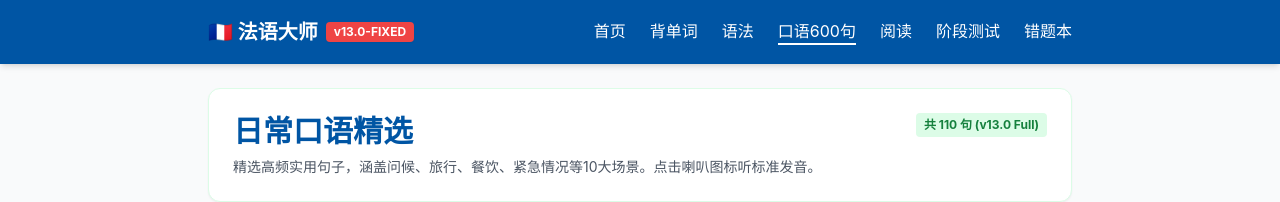
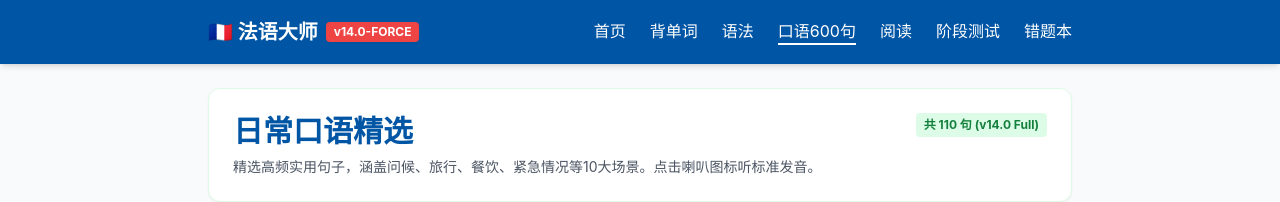
Before and after one commit to clairewang0620-netizen/French, a React (Vite) app: page /#/phrases in a window 1280 px wide. Shown: the top 202 px of the page. Built offline with nearby package versions, Linux system fonts and the light colour scheme.

Commit message:
feat: Update version to v14.0-FORCE
Updates the application version to v14.0-FORCE across the build, title, and component metadata. This reflects a forced update or a significant new release.

```diff
--- a/index.html
+++ b/index.html
@@ -5,15 +5,15 @@
     <meta charset="UTF-8" />
     <meta name="viewport" content="width=device-width, initial-scale=1.0, maximum-scale=1.0, user-scalable=no" />
 
-    <!-- Build Timestamp: v13.0-FIXED -->
-    <meta name="build-version" content="v13.0" />
+    <!-- Build Timestamp: v14.0-FORCE -->
+    <meta name="build-version" content="v14.0-FORCE" />
 
     <!-- 强制禁止缓存 (Browser Level) -->
     <meta http-equiv="Cache-Control" content="no-cache, no-store, must-revalidate" />
     <meta http-equiv="Pragma" content="no-cache" />
     <meta http-equiv="Expires" content="0" />
 
-    <title>法语大师 | French Master v13.0</title>
+    <title>法语大师 | French Master v14.0</title>
     <meta name="description" content="零基础法语学习助手" />
     <!-- Tailwind CSS -->
     <script src="https://cdn.tailwindcss.com"></script>
--- a/src/components/Layout.tsx
+++ b/src/components/Layout.tsx
@@ -7,8 +7,8 @@ interface LayoutProps {
   children: React.ReactNode;
 }
 
-// 🚀 v13.0 FIXED - Full Data Verified
-const DEPLOY_VERSION = "v13.0-FIXED";
+// 🚀 v14.0 FORCE UPDATE - This MUST appear in the UI
+const DEPLOY_VERSION = "v14.0-FORCE";
 
 const Layout: React.FC<LayoutProps> = ({ children }) => {
   const location = useLocation();
--- a/src/pages/GrammarList.tsx
+++ b/src/pages/GrammarList.tsx
@@ -13,7 +13,7 @@ const GrammarList: React.FC = () => {
     <div className="space-y-6">
       <div className="flex justify-between items-center">
          <h2 className="text-2xl font-bold text-gray-800">基础语法</h2>
-         <span className="text-xs text-gray-400 font-mono">v13.0 Full</span>
+         <span className="text-xs text-gray-400 font-mono">v14.0 Full</span>
       </div>
 
       {/* Level Tabs */}
--- a/src/pages/PhrasesList.tsx
+++ b/src/pages/PhrasesList.tsx
@@ -10,7 +10,7 @@ const PhrasesList: React.FC = () => {
         <div className="flex justify-between items-start">
             <h2 className="text-3xl font-bold text-french-blue mb-2">日常口语精选</h2>
             <span className="bg-green-100 text-green-700 text-xs px-2 py-1 rounded font-bold">
-              共 {PHRASES_DATA.length} 句 (v13.0 Full)
+              共 {PHRASES_DATA.length} 句 (v14.0 Full)
             </span>
         </div>
         <p className="text-gray-600 text-sm">
```
